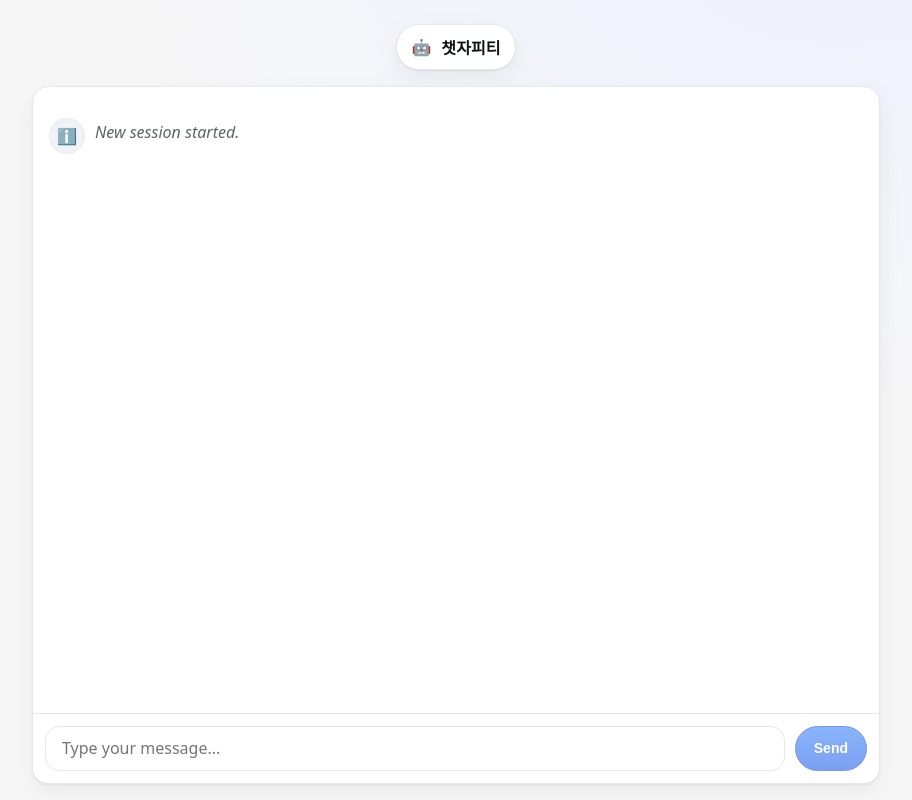
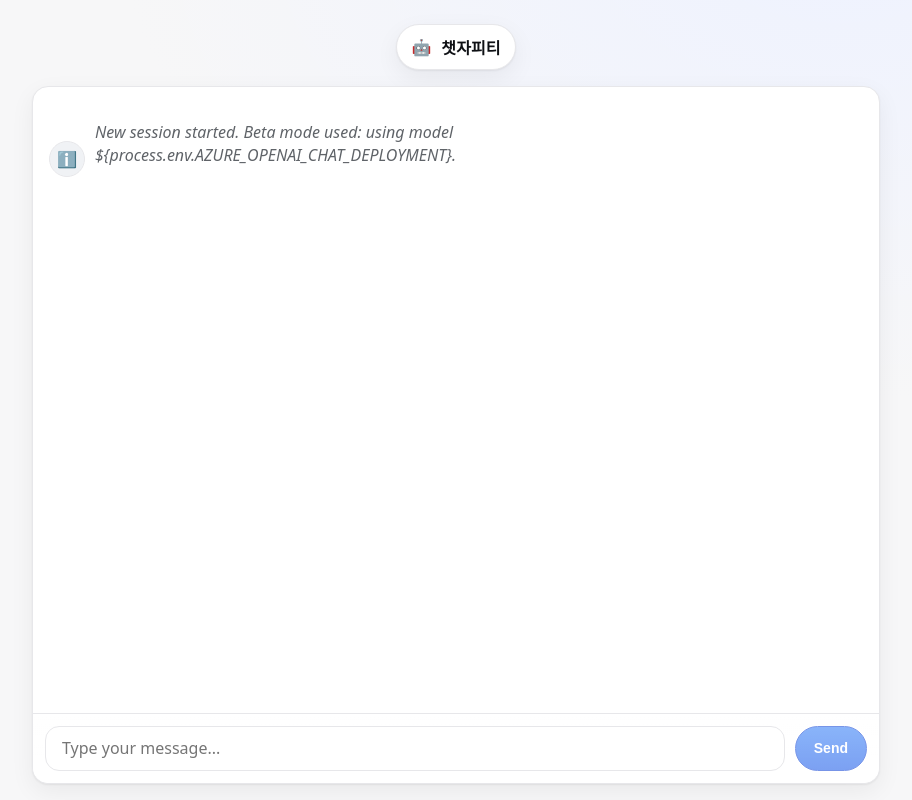
Before and after one commit to danielkim916/chatbot-app, a React (Vite) app in the folder frontend/: page / in a window 1280 px wide. Shown: the whole page, without its empty margins (184-1096 px from the left). Built offline with nearby package versions, Linux system fonts and the light colour scheme.

Commit message:
Update system message to include beta mode information

```diff
--- a/frontend/src/App.jsx
+++ b/frontend/src/App.jsx
@@ -183,7 +183,7 @@ function MarkdownText({ content }) {
 
 export default function App() {
   const [messages, setMessages] = useState([
-    { role: 'system', content: 'New session started.' }
+    { role: 'system', content: 'New session started. Beta mode used: using model ${process.env.AZURE_OPENAI_CHAT_DEPLOYMENT}.' }
   ]);
   const [input, setInput] = useState('');
   const [isLoading, setIsLoading] = useState(false);
```
